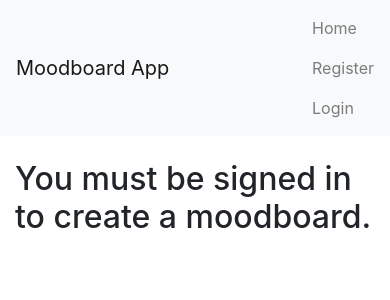
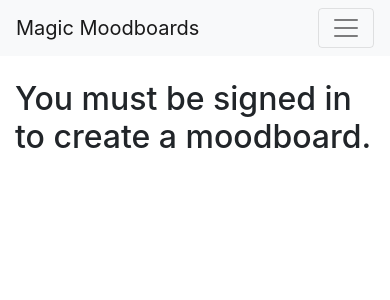
Before and after one commit to FwiffoPlays/project-4-django-moodboard-site, a Django app: page /create/ in a window 390 px wide. Shown: the top 300 px of the page. Run offline with Django 3.2, Linux system fonts and the light colour scheme; some libraries are stand-ins or nearby versions.

Commit message:
Add search functionality and improved responsiveness of navbar

```diff
--- a/magicmoodboards/settings.py
+++ b/magicmoodboards/settings.py
@@ -30,10 +30,13 @@ TEMPLATES_DIR = os.path.join(BASE_DIR, 'templates')
 SECRET_KEY = os.environ.get('SECRET_KEY')
 
 # SECURITY WARNING: don't run with debug turned on in production!
+
 if 'DEVELOPMENT' in os.environ:
     STATICFILES_DIRS = (os.path.join(BASE_DIR, 'static'),)
+    DEBUG = True
 else:
     STATIC_ROOT = os.path.join(BASE_DIR, 'static')
+    DEBUG = False
 
 ALLOWED_HOSTS = ['ci-project-4-django-moodboards.herokuapp.com', 'localhost']
 
--- a/moodboard/views.py
+++ b/moodboard/views.py
@@ -1,5 +1,6 @@
 from django.shortcuts import render, redirect, get_object_or_404
 import cloudinary.uploader
+from django.db.models import Q
 from django.contrib.auth.models import User
 from django.contrib import messages
 from django.contrib.auth.decorators import login_required
@@ -48,8 +49,20 @@ def delete_moodboard(request, pk):
         messages.error(request, 'You do not have permission to delete this moodboard.')
         return redirect('moodboard:detail', pk=pk)
 
+def get_queryset(request):
+    query = request.GET.get('q')
+    if query:
+        moodboards = Moodboard.objects.filter(
+            Q(title__icontains=query) |
+            Q(description__icontains=query) |
+            Q(tags__icontains=query)
+        )
+    else:
+        moodboards = Moodboard.objects.all()
+    return moodboards
+
 def index(request):
-    moodboards = Moodboard.objects.all()
+    moodboards = get_queryset(request)
     return render(request, 'moodboard/index.html', {'moodboards': moodboards})
 
 def detail(request, pk):
--- a/templates/base.html
+++ b/templates/base.html
@@ -12,8 +12,12 @@
 
 <body>
   <nav class="navbar navbar-expand-lg navbar-light bg-light">
-    <a class="navbar-brand" href="{% url 'moodboard:index' %}">Moodboard App</a>
-    <ul class="navbar-nav">
+    <a class="navbar-brand" href="{% url 'moodboard:index' %}">Magic Moodboards</a>
+    <button class="navbar-toggler" type="button" data-toggle="collapse" data-target="#navbarNav" aria-controls="navbarNav" aria-expanded="false" aria-label="Toggle navigation">
+      <span class="navbar-toggler-icon"></span>
+    </button>
+    <div class="collapse navbar-collapse" id="navbarNav">
+      <ul class="navbar-nav ml-auto">
         <li class="nav-item">
           <a class="nav-link" href="{% url 'moodboard:index' %}">Home</a>
         </li>
@@ -33,7 +37,14 @@
             <a class="nav-link" href="{% url 'account_login' %}">Login</a>
           </li>
         {% endif %}
+        <li class="nav-item">
+          <form class="d-flex" role="search" method="GET" action="{% url 'moodboard:index' %}">
+            <input class="form-control me-2" name="q" type="search" placeholder="Search" aria-label="Search">
+            <button class="btn btn-outline-primary" type="submit">Search</button>
+          </form>
+        </li>
       </ul>
+    </div>
   </nav>
   <div class="container mt-4">
     {% block content %}
```
Lines whose indentation alone changed are shown as unchanged.
